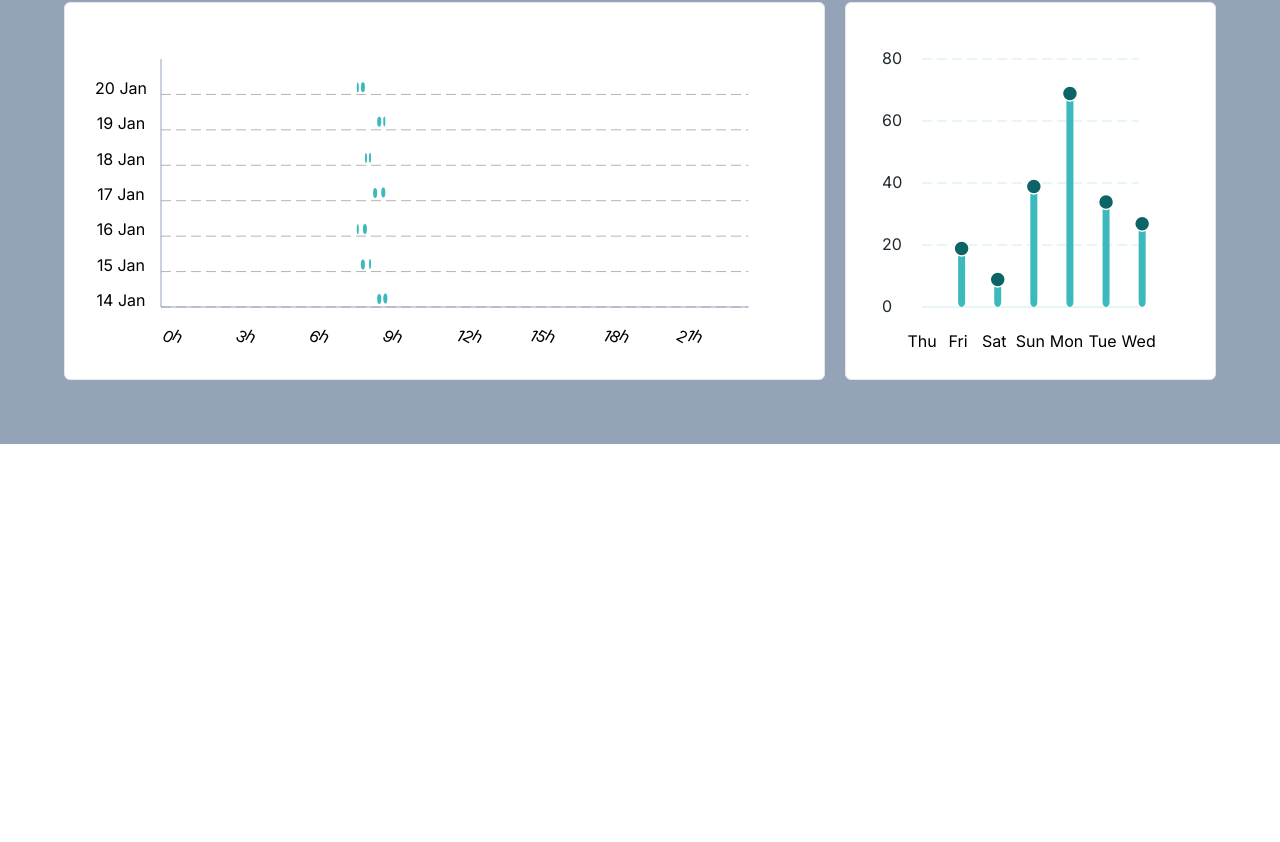
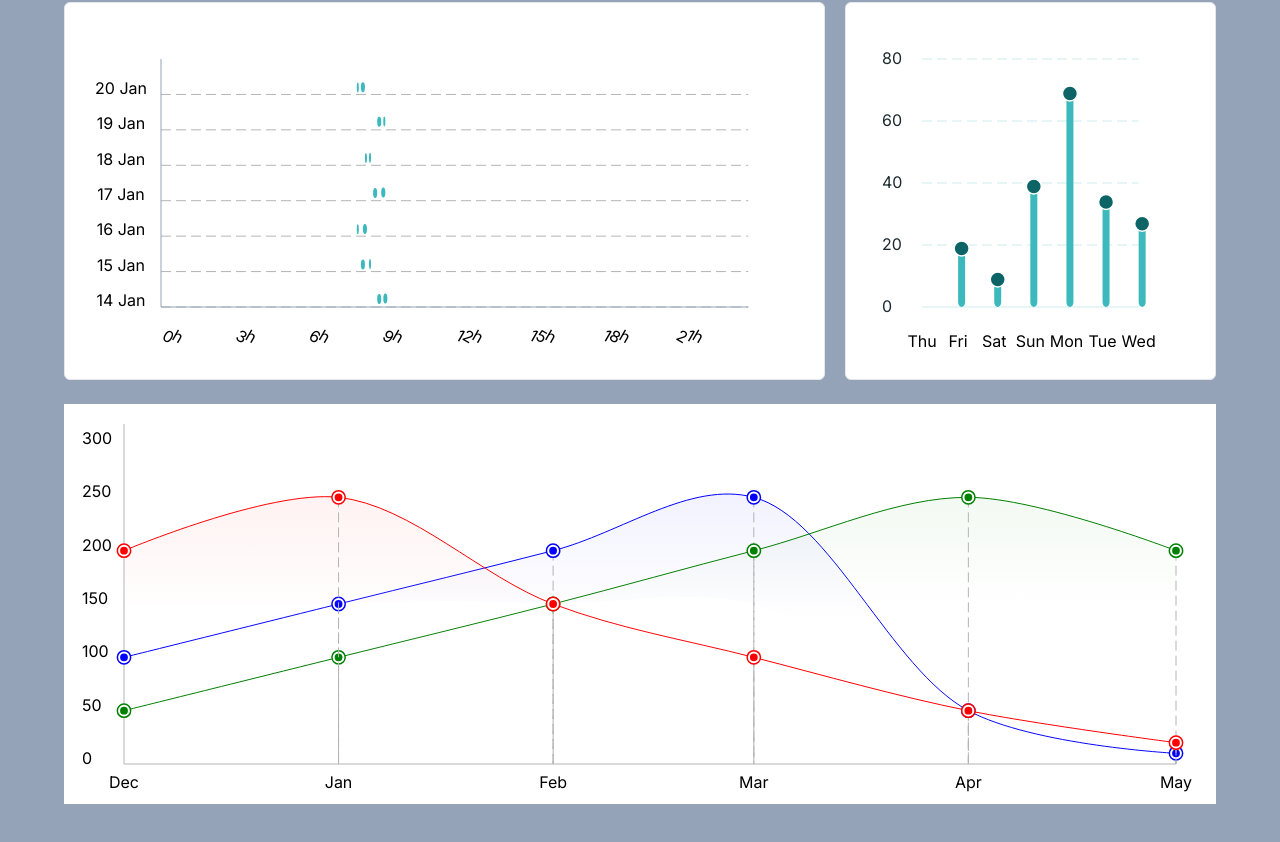
Before and after one commit to shahzaibfs/Next14-Mongodb-Socket-Multi-server-AntD, a Next.js app: page / in a window 1280 px wide. Shown: the part 464-1306 px from the top of the page. Before the commit the page ends 908 px from the top, so only its background shows below. Built offline with nearby package versions, Linux system fonts and the light colour scheme.

Commit message:
linechart

```diff
--- a/src/app/page.tsx
+++ b/src/app/page.tsx
@@ -1,6 +1,8 @@
 import AgentMilestone from '@/components/charts/agent-milestone'
+import LineChart from '@/components/charts/lineChart';
 import LinearTimeLogs from '@/components/charts/linear-time-logs';
 import MonthlyHourlyLogs from '@/components/charts/monthly-hourly-logs'
+import { endOfMonth, startOfMonth, sub, subMonths } from 'date-fns';
 import React from 'react'
 
 export default function Home() {
@@ -9,16 +11,65 @@ export default function Home() {
       <AgentMilestone classNames='p-4 border rounded-md bg-white md:aspect-auto xl:min-h-[378px]' />
       <br />
       <div className='xl:grid xl:grid-cols-3 gap-5'>
-        <MonthlyHourlyLogs in_outs={Sample1} key={1} classNames='p-4 col-span-2 pb-8 border rounded-md bg-white aspect-video xl:aspect-auto xl:min-h-[378px]' />
+        <MonthlyHourlyLogs in_outs={hourlyLogs} key={1} classNames='p-4 col-span-2 pb-8 border rounded-md bg-white aspect-video xl:aspect-auto xl:min-h-[378px]' />
         <br className='xl:hidden' />
-        <LinearTimeLogs data={data2} key={2} classNames='p-4 col-span-1 pb-8 border rounded-md bg-white aspect-video xl:aspect-auto xl:min-h-[378px]' />
+        <LinearTimeLogs data={linearTimeLogs} key={2} classNames='p-4 col-span-1 pb-8 border rounded-md bg-white aspect-video xl:aspect-auto xl:min-h-[378px]' />
       </div>
+      <br />
+      <div className='bg-white'>
+        <LineChart
+          data={chatLineChart}
+          options={{
+            ticks: 6,
+            timeframe: [startOfMonth(sub(new Date(), { months: 5 })), startOfMonth(new Date())]
+          }} />
+      </div >
+
     </main>
   )
 }
 
+const chatLineChart = [
+  {
+    "name": "Discount Storage Insurance",
+    "color": "blue",
+    "lines": [
+      { "dateTime": "2023-12-01T00:00:00Z", "value": 100 },
+      { "dateTime": "2024-01-01T00:00:00Z", "value": 150 },
+      { "dateTime": "2024-02-01T00:00:00Z", "value": 200 },
+      { "dateTime": "2024-03-01T00:00:00Z", "value": 250 },
+      { "dateTime": "2024-04-01T00:00:00Z", "value": 50 },
+      { "dateTime": "2024-05-01T00:00:00Z", "value": 10 }
+    ]
+  },
+  {
+    "name": "Second Dataset",
+    "color": "green",
+    "lines": [
+      { "dateTime": "2023-12-01T00:00:00Z", "value": 50 },
+      { "dateTime": "2024-01-01T00:00:00Z", "value": 100 },
+      { "dateTime": "2024-02-01T00:00:00Z", "value": 150 },
+      { "dateTime": "2024-03-01T00:00:00Z", "value": 200 },
+      { "dateTime": "2024-04-01T00:00:00Z", "value": 250 },
+      { "dateTime": "2024-05-01T00:00:00Z", "value": 200 }
+    ]
+  },
+  {
+    "name": "Third Dataset",
+    "color": "red",
+    "lines": [
+      { "dateTime": "2023-12-01T00:00:00Z", "value": 200 },
+      { "dateTime": "2024-01-01T00:00:00Z", "value": 250 },
+      { "dateTime": "2024-02-01T00:00:00Z", "value": 150 },
+      { "dateTime": "2024-03-01T00:00:00Z", "value": 100 },
+      { "dateTime": "2024-04-01T00:00:00Z", "value": 50 },
+      { "dateTime": "2024-05-01T00:00:00Z", "value": 20 }
+    ]
+  }
+];
 
-const data2 = [
+
+const linearTimeLogs = [
   { date: "2024-05-17T00:00:00.000Z", value: 20 },
   { date: "2024-05-18T00:00:00.000Z", value: 10 },
   { date: "2024-05-19T00:00:00.000Z", value: 40 },
@@ -27,10 +78,7 @@ const data2 = [
   { date: "2024-05-22T00:00:00.000Z", value: 28 },
   { date: "2024-05-23T00:00:00.000Z", value: 48 }
 ];
-
-
-
-const Sample1 = [
+const hourlyLogs = [
   {
     "in": "2024-01-01T07:45:00",
     "out": "2024-01-01T08:15:00"
--- a/src/components/charts/agent-milestone.tsx
+++ b/src/components/charts/agent-milestone.tsx
@@ -57,7 +57,7 @@ function AgentMilestone({ classNames }: {
 }) {
     const [processedSvg, setProcessedSvg] = useState<ProcessedSvg | null>(null);
     const [ref, { height, width }] = useMeasure();
-    console.log({ height, width })
+
     useEffect(() => {
         initD3Data();
     }, [height, width]);
--- /dev/null
+++ b/src/components/charts/lineChart.tsx
@@ -0,0 +1,205 @@
+"use client"
+import React, { useEffect, useMemo } from 'react'
+import useMeasure from 'react-use-measure';
+import * as d3 from "d3"
+import { format, parseISO } from 'date-fns';
+import { motion } from "framer-motion"
+import withErrorBoundary from '@/hocs/with-error-boundry';
+
+function LineChart({
+    data,
+    options,
+}: {
+    data: {
+        name: string,
+        lines: {
+            dateTime: string,
+            value: number
+        }[]
+        color?: string,
+    }[];
+    options: {
+        timeframe: Date[]
+        ticks: number,
+        margins?: {
+            left: number,
+            right: number,
+            top: number,
+            bottom: number,
+        }
+    };
+    children?: React.ReactNode;
+}) {
+    const [ref, { height, width }] = useMeasure();
+
+
+    const processedSvg = useMemo(() => {
+        if (!options.ticks || options.timeframe?.length !== 2) throw Error("Provide Details.")
+        console.log(options)
+        const [timeStart, timeEnd] = options.timeframe;
+
+        if (!(timeStart instanceof Date) || !(timeEnd instanceof Date)) {
+            throw new Error("Provide valid timestart and timeend");
+        }
+
+        const margins = {
+            left: options.margins?.left ?? 60,
+            right: options.margins?.right ?? 40,
+            top: options.margins?.top ?? 20,
+            bottom: options.margins?.bottom ?? 20
+        }
+
+        // ============== scales
+        const xScale = d3.scaleTime()
+            .domain([timeStart, timeEnd])
+            .range([margins.left, width - margins.right])
+
+        const yScale = d3.scaleLinear()
+            .domain([0, 300])
+            .range([height - margins.bottom * 2, margins.top * 2])
+
+        const areaGen = d3.area()
+            .y0(([x, y]) => Math.max(height / 2, y))
+            .curve(d3.curveCatmullRom.alpha(0.5));
+        const lineGen = d3.line()
+            .curve(d3.curveCatmullRom.alpha(0.5))
+
+        return {
+            xAxis: xScale.ticks(options.ticks).map(dateTime => {
+                const x = xScale(dateTime);
+                return {
+                    x,
+                    y: (height - margins.bottom) + 4,
+                    label: format(dateTime, "MMM")
+                }
+            }),
+            yAxis: yScale.ticks(options.ticks).map(value => {
+                const y = yScale(value);
+                return {
+                    y,
+                    x: (margins.left / 2) - 12,
+                    label: Math.round(value)
+                }
+            }),
+            margins,
+            data: data.map(d => ({
+                color: d.color,
+                line: lineGen(d.lines.map(l => {
+                    return [xScale(parseISO(l.dateTime)), yScale(l.value)]
+                })) ?? "",
+                area: areaGen(d.lines.map(l => {
+                    return [xScale(parseISO(l.dateTime)), yScale(l.value)]
+                })) ?? "",
+                shapes: d.lines.map(({ dateTime, value }) => {
+                    const x = xScale(parseISO(dateTime));
+                    const y = yScale(value)
+                    return {
+                        x,
+                        y,
+                    }
+                })
+            })) ?? [],
+        }
+
+    }, [height, width, options, data])
+
+    console.log({ processedSvg })
+
+    if (!processedSvg) return "loading...."
+
+    return (
+        <div>
+            <svg ref={ref} width={"100%"} height={400} >
+                {processedSvg.xAxis.map(tick => {
+                    return <g key={tick.label}>
+                        <motion.text
+                            textAnchor={"middle"}
+                            x={tick.x}
+                            y={tick.y}
+                            initial={{ opacity: 0, y: -20 }}
+                            animate={{ opacity: 1, y: 0 }}
+                            transition={{ delay: 0.5, duration: 0.4 }}
+                        >
+                            {tick.label}
+                        </motion.text>
+                    </g>
+                })}
+                {processedSvg.yAxis.map(tick => {
+                    return <g key={tick.label}>
+                        <motion.text
+                            x={tick.x}
+                            y={tick.y}
+                            initial={{ opacity: 0, y: -20 }}
+                            animate={{ opacity: 1, y: 0 }}
+                            transition={{ delay: 0.5, duration: 0.4 }}
+                        >
+                            {tick.label}
+                        </motion.text>
+                    </g>
+                })}
+                <motion.line
+                    x1={processedSvg.margins.left}
+                    x2={width - processedSvg.margins.right}
+                    y1={height - processedSvg.margins.bottom * 2}
+                    y2={height - processedSvg.margins.bottom * 2}
+                    stroke={"#B4B4B4"}
+                />
+                <motion.line
+                    x2={processedSvg.margins.left}
+                    x1={processedSvg.margins.left}
+                    y1={processedSvg.margins.top}
+                    y2={height - processedSvg.margins.bottom * 2}
+                    stroke={"#B4B4B4"}
+                />
+                {
+                    processedSvg.data.map((data, idx) => {
+                        return <g key={idx}>
+                            <defs>
+                                <linearGradient id={`areaGradient${idx}`} x1="0%" y1="0%" x2="0%" y2="50%">
+                                    <stop offset="0%" stopColor={data.color} />
+                                    <stop offset="100%" stopColor="white" />
+                                </linearGradient>
+                            </defs>
+                            <path d={data.line} fill='transparent' stroke={data.color} />
+                            <path d={data.area} fill={`url(#areaGradient${idx}`} className='opacity-5' />
+                            {
+                                data.shapes.map((d, idx) => {
+                                    return <g key={d.x}>
+                                        {
+                                            idx > 0 && <motion.line
+                                                x2={d.x}
+                                                x1={d.x}
+                                                y1={d.y}
+                                                y2={height - processedSvg.margins.bottom * 2}
+                                                stroke={"#B4B4B4"}
+                                                strokeDasharray={"10 5"}
+                                            />
+                                        }
+                                        <circle
+                                            r={9.81 / 2}
+                                            cx={d.x}
+                                            cy={d.y}
+                                            stroke={data.color}
+                                            strokeWidth={5}
+                                            fill={"white"}
+                                        />
+                                        <circle
+                                            r={9.81 / 2}
+                                            cx={d.x}
+                                            cy={d.y}
+                                            stroke='white'
+                                            strokeWidth={2}
+                                            fill={data.color}
+                                        />
+                                    </g>
+                                })
+                            })
+                        </g>
+                    })
+                }
+            </svg>
+        </div>
+    )
+}
+
+export default withErrorBoundary(LineChart)
```
